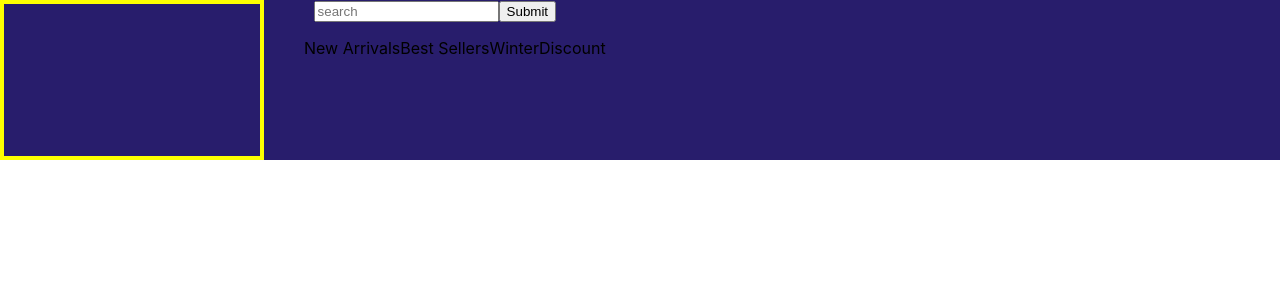
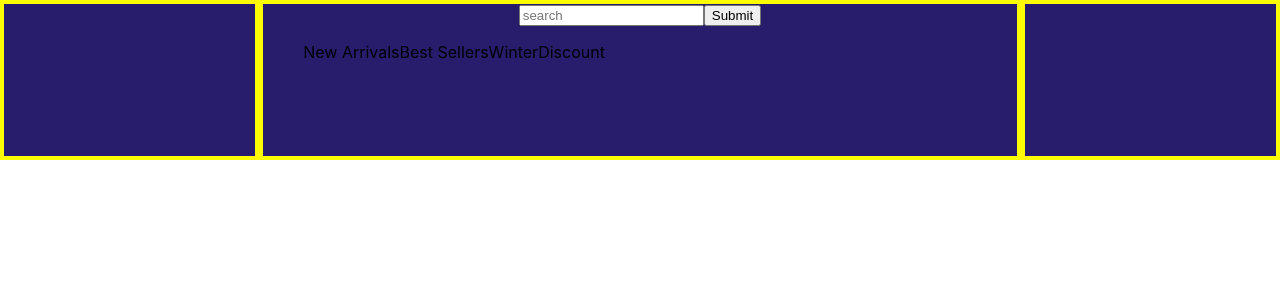
Before and after one commit to cyberstizz/theGuttiesOutlet, a React (Create React App) app in the folder client/: page / in a window 1280 px wide. Shown: the top 300 px of the page. Built offline with nearby package versions, Linux system fonts and the light colour scheme; no server answers.

Commit message:
outlined each header section

```diff
--- a/client/src/components/Header.css
+++ b/client/src/components/Header.css
@@ -16,3 +16,13 @@
     width: 20vw;
     border: 4px solid yellow;
 }
+
+.Center_Header{
+    border: 4px solid yellow;
+    width: 60vw;
+}
+
+.Right_Header{
+    border: 4px solid yellow;
+    width: 20vw;
+}
```
